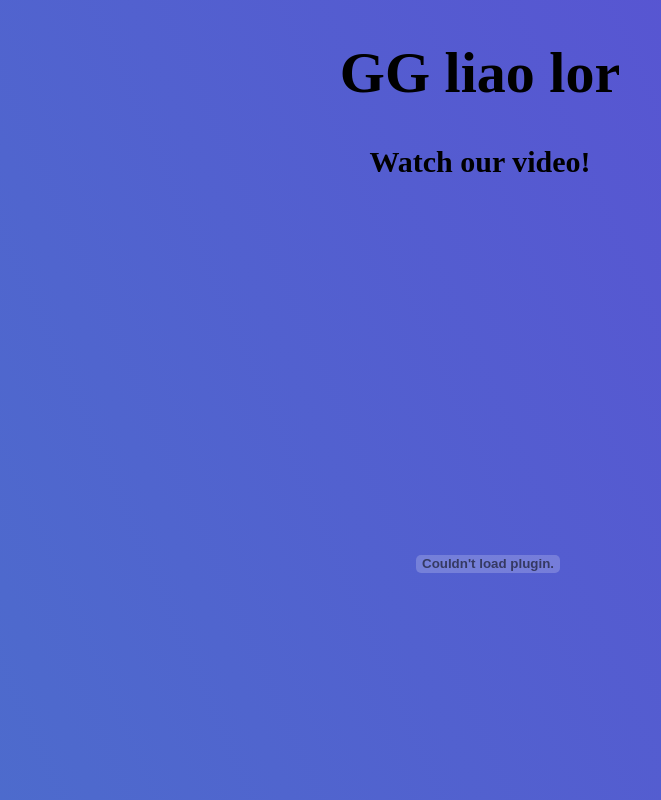
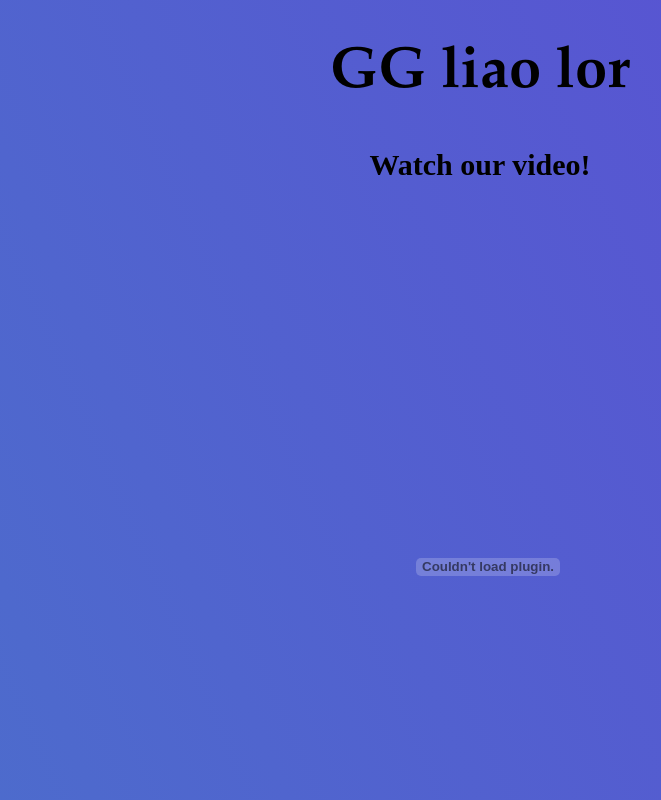
Before and after one commit to bdacode/ggballs.github.io, a plain HTML site: page index.html in a window 1280 px wide. Shown: the top 800 px of the page, without its empty margins (160-821 px from the left). Drawn offline with Linux system fonts and the light colour scheme.

Commit message:
change font

```diff
--- a/css/styles.css
+++ b/css/styles.css
@@ -2,7 +2,9 @@ h1 {
   font-weight: bold;
   color: #000000;
   font-size: 58px;
+  font-family: "Palatino Linotype";
   text-align:center
+
 }
 
 h2 {
```
